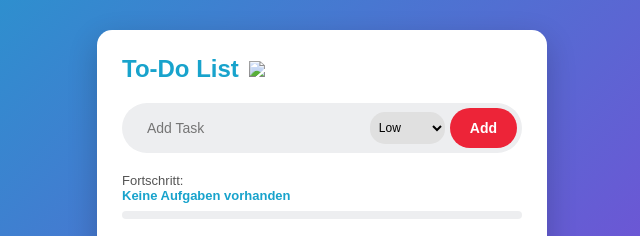
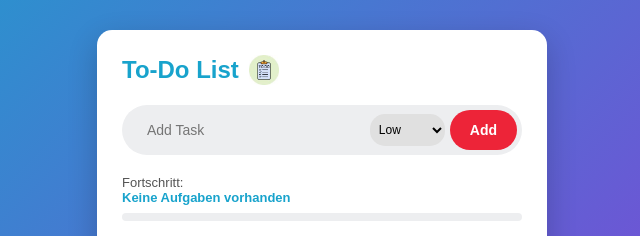
Before and after one commit to KjellOtt/To-Do-List, a plain HTML site: page index.html in a window 1280 px wide. Shown: the top 236 px of the page, 318-958 px from the left. Drawn offline with Linux system fonts and the light colour scheme.

Commit message:
Add files via upload

```diff
--- a/index.html
+++ b/index.html
@@ -12,7 +12,7 @@
     </head>
     <body>
         <main class="todo-app">
-            <h2>To-Do List <img src="images/to-do-list-icon.jpg"></h2>
+            <h2>To-Do List <img src="images/to-do-list-icon.png"></h2>
             <div class="row">
                 <input type="text" id="input-box" placeholder="Add Task">
                 <select id="priority-select">
```
